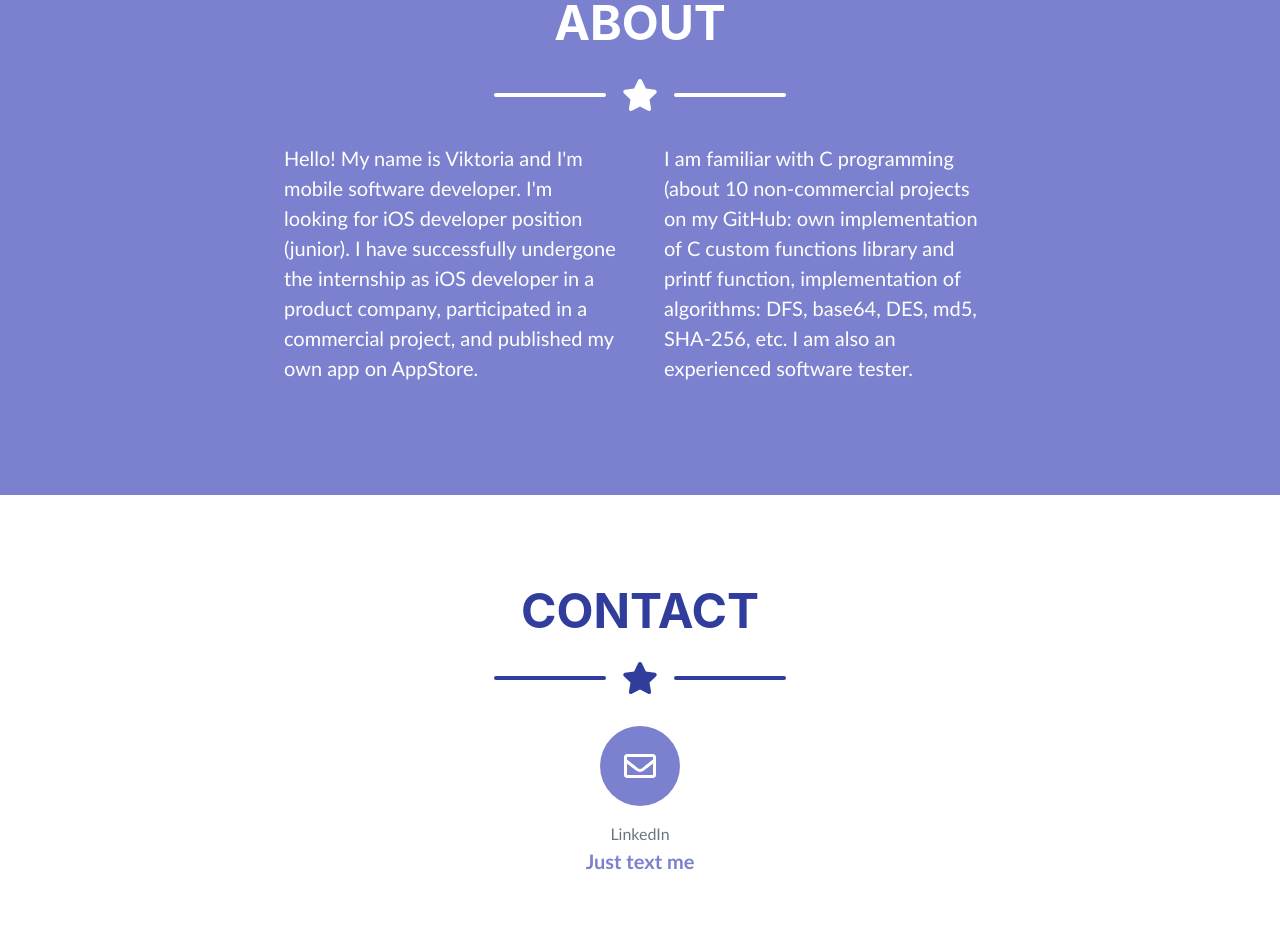
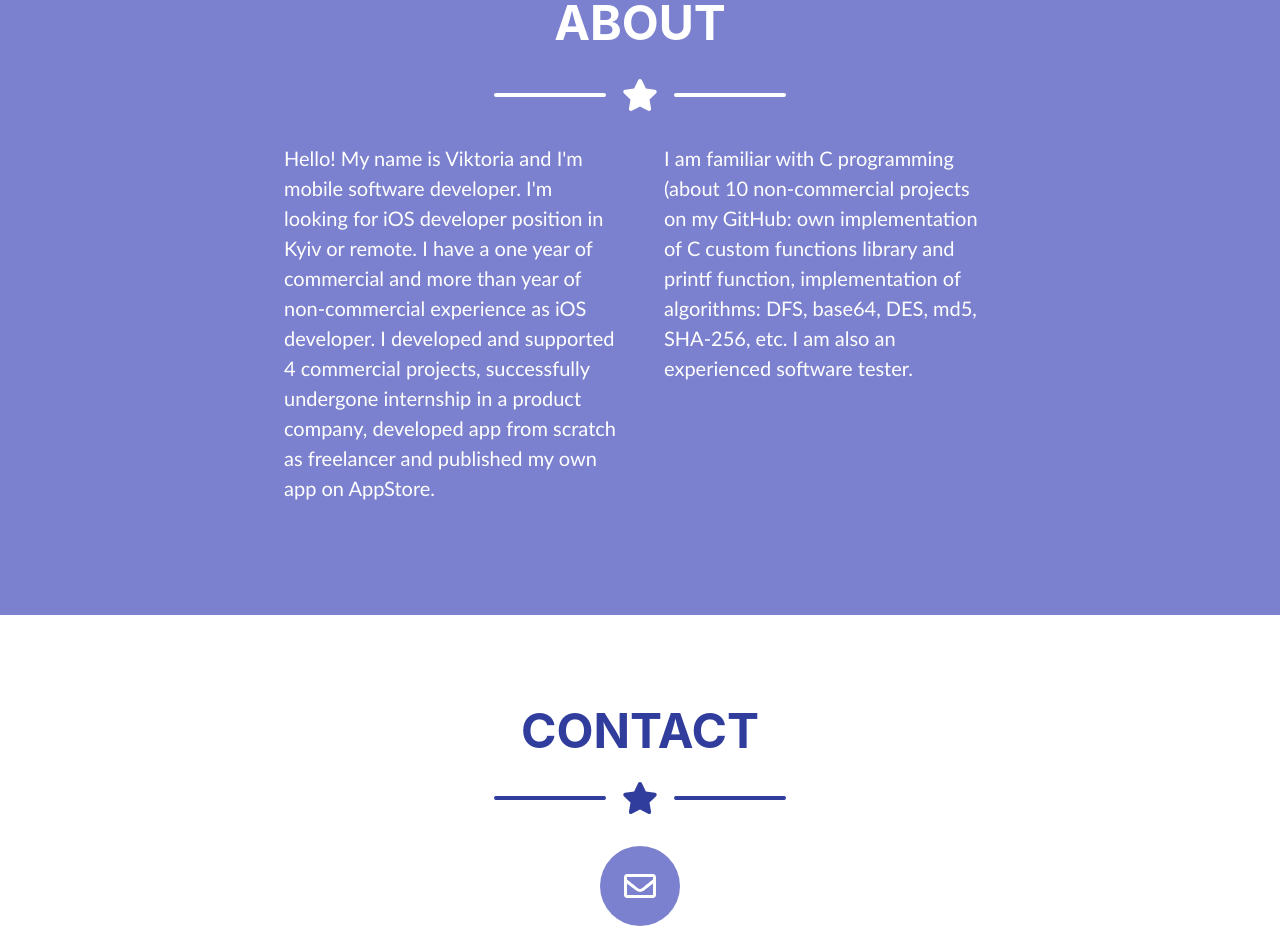
Before and after one commit to ViktoriaLi/viktoriali.github.io, a plain HTML site: page index.html in a window 1280 px wide. Shown: the part 1689-2632 px from the top of the page. Drawn offline with nearby package versions, Linux system fonts and the light colour scheme; a web font is replaced by a local one.

Commit message:
Update index.html

```diff
--- a/index.html
+++ b/index.html
@@ -269,7 +269,7 @@
                 <!-- About Section Content-->
                 <div class="row">
                     <div class="col-lg-4 ml-auto">
-                        <p class="pre-wrap lead">Hello! My name is Viktoria and I'm mobile software developer. I'm looking for iOS developer position (junior). I have successfully undergone the internship as iOS developer in a product company, participated in a commercial project, and published my own app on AppStore.
+                        <p class="pre-wrap lead">Hello! My name is Viktoria and I'm mobile software developer. I'm looking for iOS developer position in Kyiv or remote. I have a one year of commercial and more than year of non-commercial experience as iOS developer. I developed and supported 4 commercial projects, successfully undergone internship in a product company, developed app from scratch as freelancer and published my own app on AppStore.
 </p>
                     </div>
                     <div class="col-lg-4 mr-auto">
```
